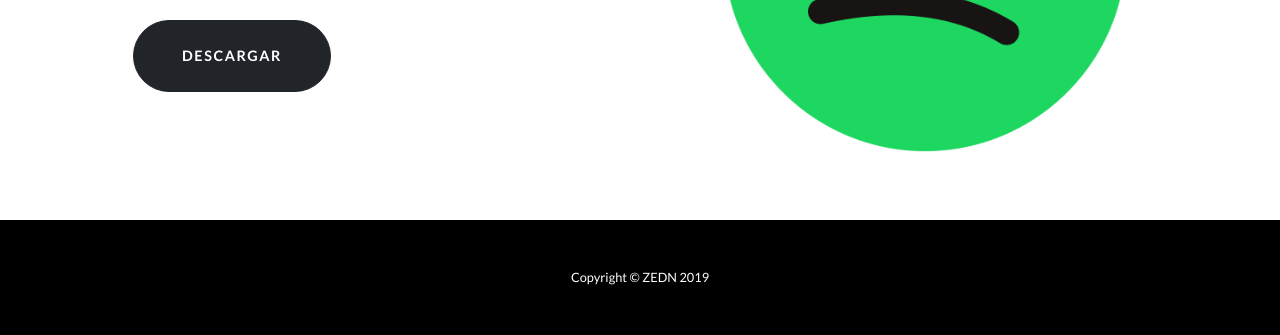
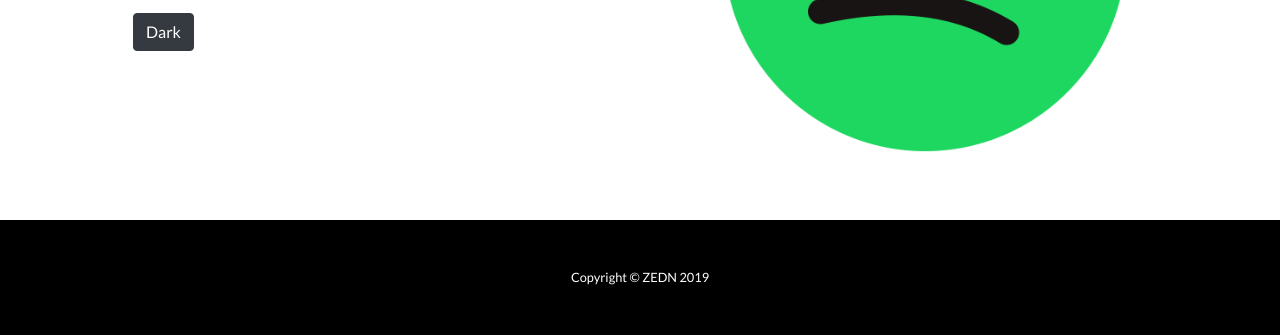
Before and after one commit to zedn369/proyect1, a website: page index.html in a window 1280 px wide. Shown: the part 810-1145 px from the top of the page. Drawn offline with Linux system fonts and the light colour scheme.

Commit message:
Update index.html

```diff
--- a/index.html
+++ b/index.html
@@ -77,7 +77,7 @@
           <div class="p-5">
             <h2 class="display-4">Spotify</h2>
             <p>Spotify es un servicio de música, podcasts y vídeos digitales en streaming que te da acceso a millones de canciones y otros contenidos de artistas de todo el mundo.</p>
-            <span class="icon-user"></span><a href="#" class="btn btn-primary btn-xl rounded-pill mt-5">DESCARGAR</a>
+            <button type="button" class="btn btn-dark">Dark</button>
           </div>
         </div>
       </div>
```
